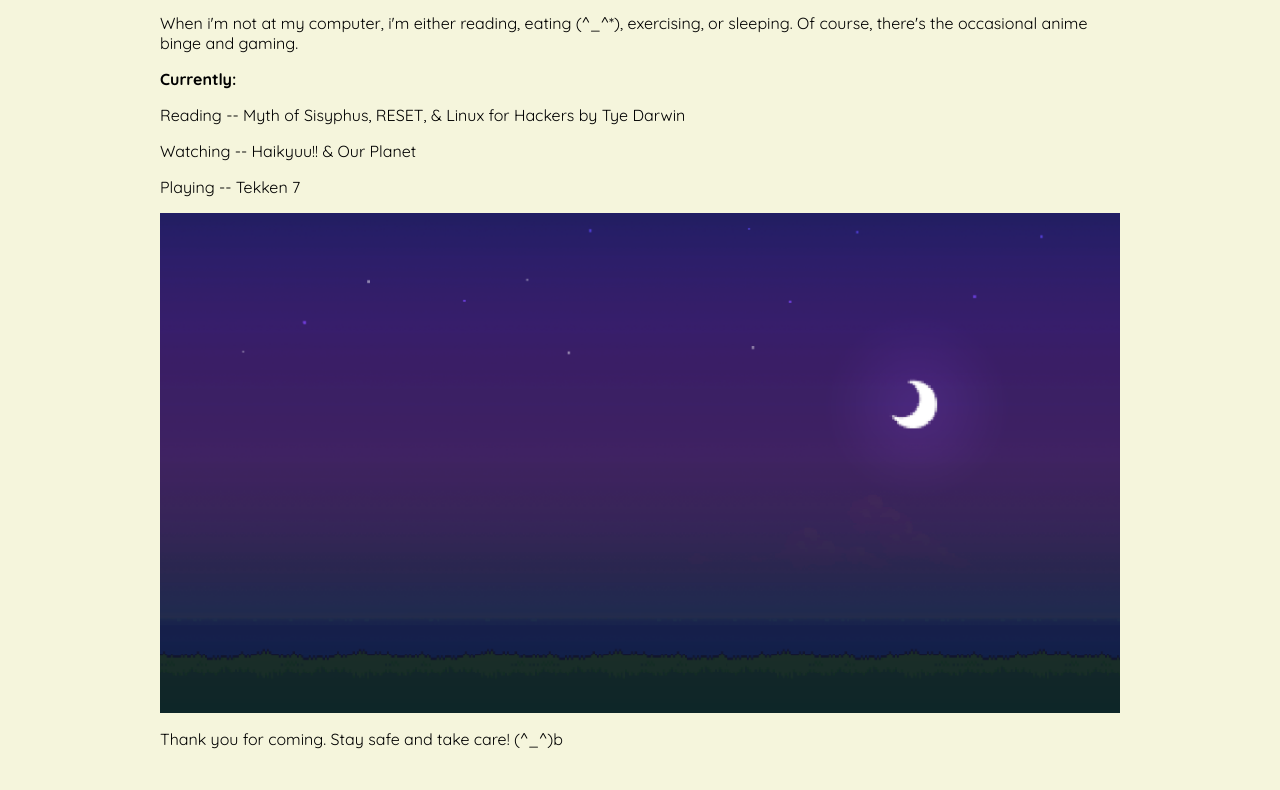
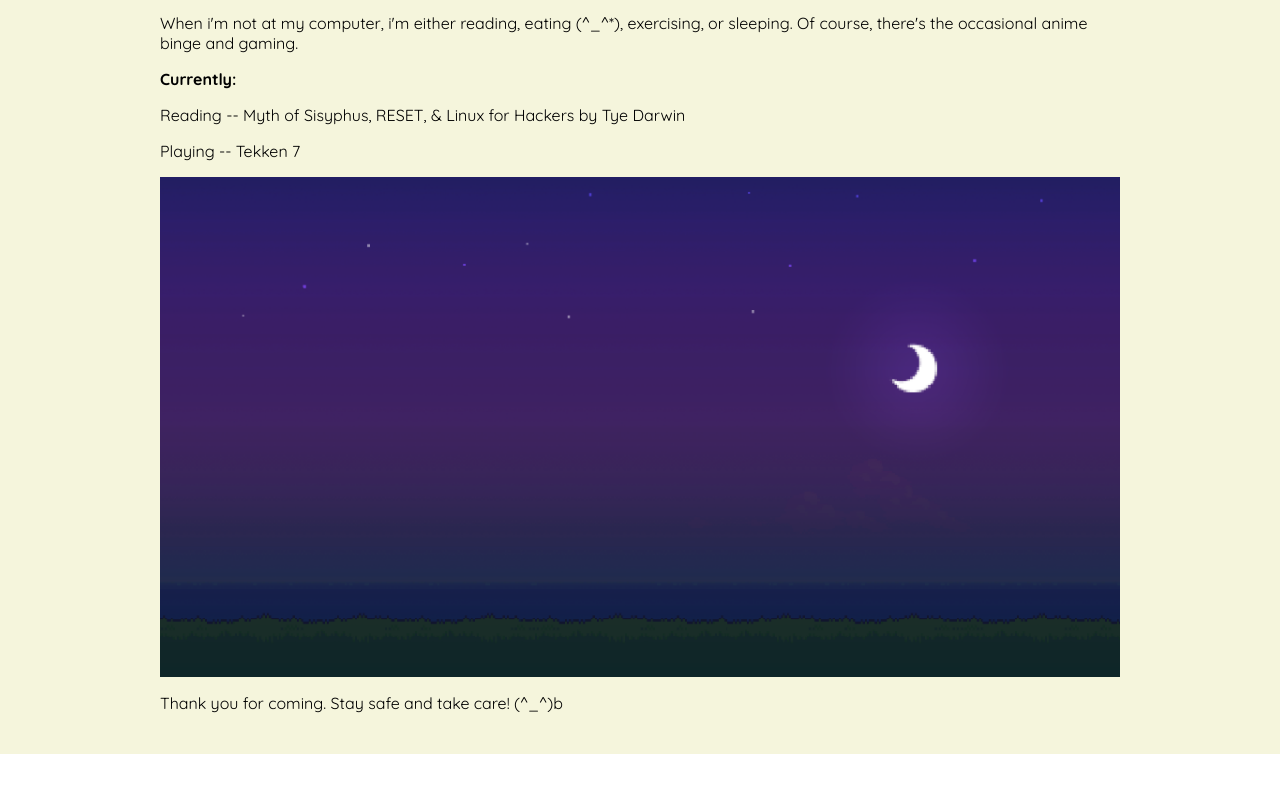
Before and after one commit to Aen-OS/shuichisaito, a plain HTML site: page index.html in a window 1280 px wide. Shown: the part 1119-1909 px from the top of the page. After the commit the page ends 1873 px from the top, so only its background shows below. Drawn offline with Linux system fonts and the light colour scheme.

Commit message:
Update index.html

```diff
--- a/index.html
+++ b/index.html
@@ -64,7 +64,6 @@
         <p>When i'm not at my computer, i'm either reading, eating (^_^*), exercising, or sleeping. Of course, there's the occasional anime binge and gaming.</p>
         <p><strong>Currently: </strong></p>
         <p> Reading -- Myth of Sisyphus, RESET, & Linux for Hackers by Tye Darwin</p>
-        <p> Watching -- Haikyuu!! & Our Planet</p>
         <p> Playing -- Tekken 7</p>
         </a>
         <div class="parallax2">
```
